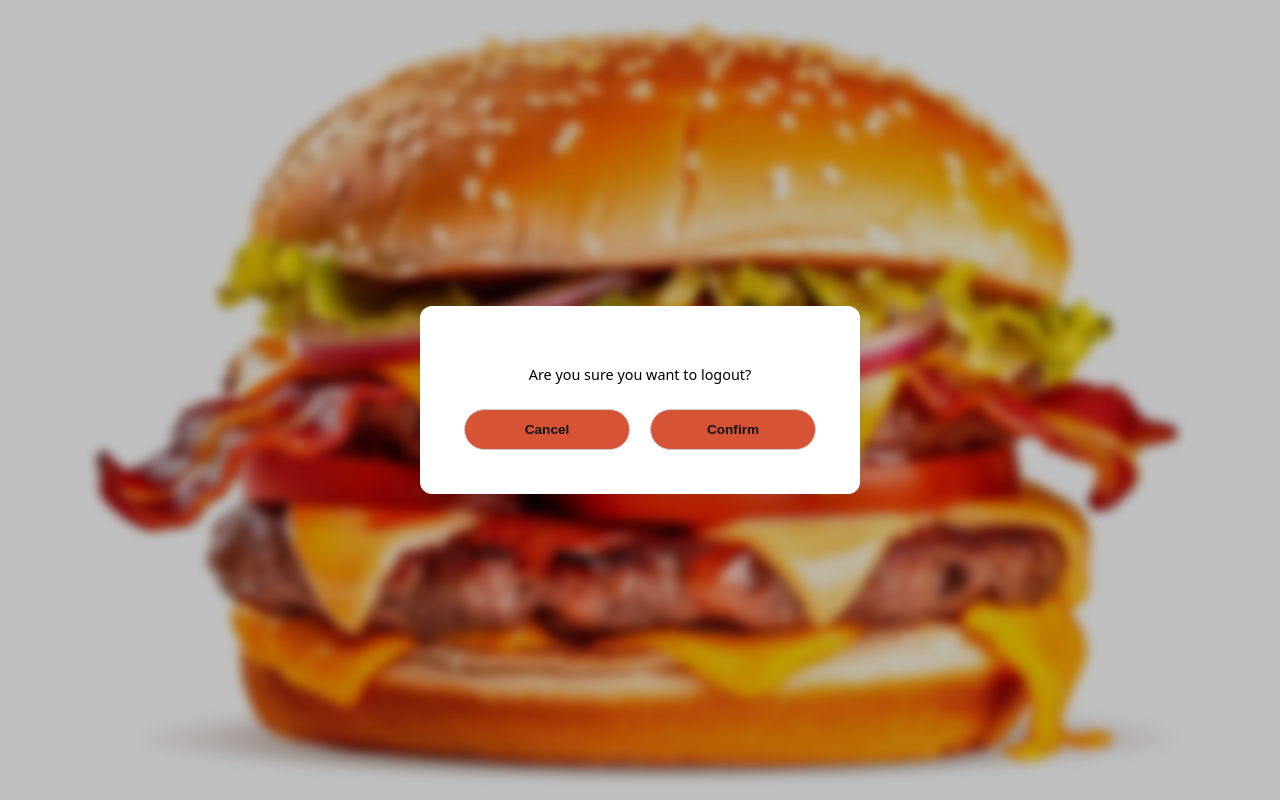
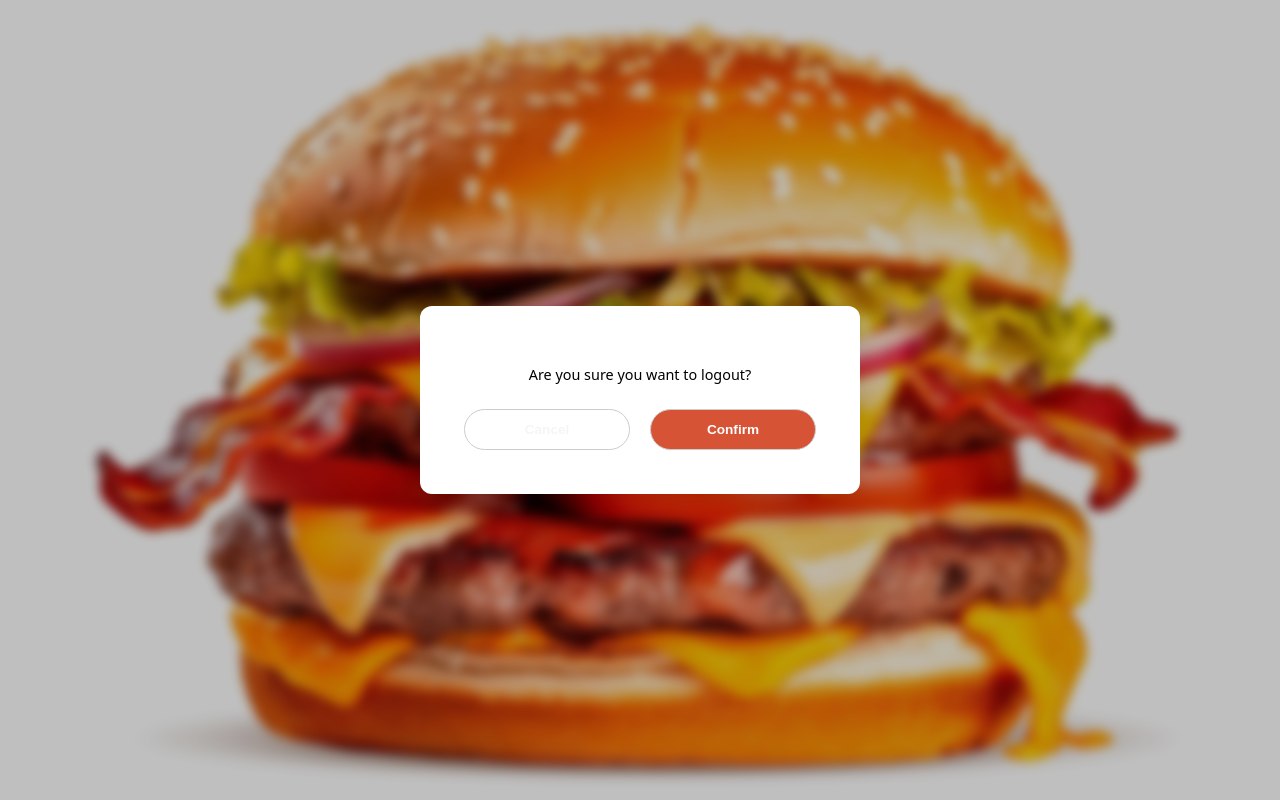
Before and after one commit to Eisha373/Bitezone, a React (Vite) app: page /logout in a window 1280 px wide. Built offline with nearby package versions, Linux system fonts and the light colour scheme.

Commit message:
fixed dashboard, menu grid layout,updated logout action button theme for admin,fixed UI of area dropdown on signup page

```diff
--- a/src/admin-dashboard.css
+++ b/src/admin-dashboard.css
@@ -1,16 +1,3 @@
-.admin-container {
-  padding: 0px 0px 4px;
-  margin-bottom:0%;
-}
-.admin-container h1{
-    font-size: 2rem;
-  font-weight: bold;
-  padding-bottom: 20px;
-  text-align:row;
-  margin-left:50px;
-  margin-bottom: 20px;
-}
-
 
 /* ===== MEDIA QUERIES ===== */
 
--- a/src/admin.css
+++ b/src/admin.css
@@ -317,7 +317,7 @@
 /* ===== KPI Cards (Dashboard) ===== */
 .kpi-grid {
   display: grid;
-  grid-template-columns: repeat(auto-fit, minmax(260px, 1fr));
+  grid-template-columns: repeat(auto-fill, minmax(260px, 1fr));
   gap: 24px;
   margin-top: 24px;
 }
--- a/src/auth.css
+++ b/src/auth.css
@@ -156,7 +156,7 @@
 .custom-select-trigger {
   width: 100%;
   text-align: left;
-  padding: 10px 12px;
+  padding: 7px 9px;
   border: 1px solid #ccc;
   border-radius: 4px;
   background: #fff;
@@ -239,27 +239,30 @@ margin-top:25px;
   --primary-dark: #6372fc;
 }
 .theme-admin {
-  --primary: #1c1c1e;
-  --primary-dark: #1d1c1e;
+  --primary: #2e2e30;
+  --primary-dark: #1f1f20;
+}
+.logout-cancel-btn {
+  background-color: transparent;
+  border: 1.5px solid rgba(255, 255, 255, 0.4);
+  color: #f5f5f5;
 }
 
-.logout-actions button:first-child{
-    background-color: var(--primary, #d65335);
-    color:#121111;
-}
-.logout-actions button:first-child:hover{
-    background-color: var(--primary-dark, #6372fc);
-    color:white;
+.logout-cancel-btn:hover {
+  background-color: rgba(255, 255, 255, 0.08);
+  color: #fff;
 }
 
-.logout-actions button:last-child{
-    background-color: var(--primary, #d65335);
-    color:#121111;
+.logout-confirm-btn {
+  background-color: var(--primary, #d65335);
+  color: #fff;
+  border: none;
 }
-.logout-actions button:last-child:hover{
-    background-color: var(--primary-dark, #6372fc);
-    color:white;
+
+.logout-confirm-btn:hover {
+  background-color: var(--primary-dark, #6372fc);
 }
+
 .auth-logo {
   width: 60px;
   height: 60px;
--- a/src/pages/auth/Signup.jsx
+++ b/src/pages/auth/Signup.jsx
@@ -253,7 +253,7 @@ export function Signup() {
               id="address"
               name="address"
               autoComplete="street-address"
-              placeholder="House #, street, landmark"
+              placeholder="e.g.House #23, street abc,DHA phase 5"
               value={address}
               onChange={handleAddressChange}
               required
```
